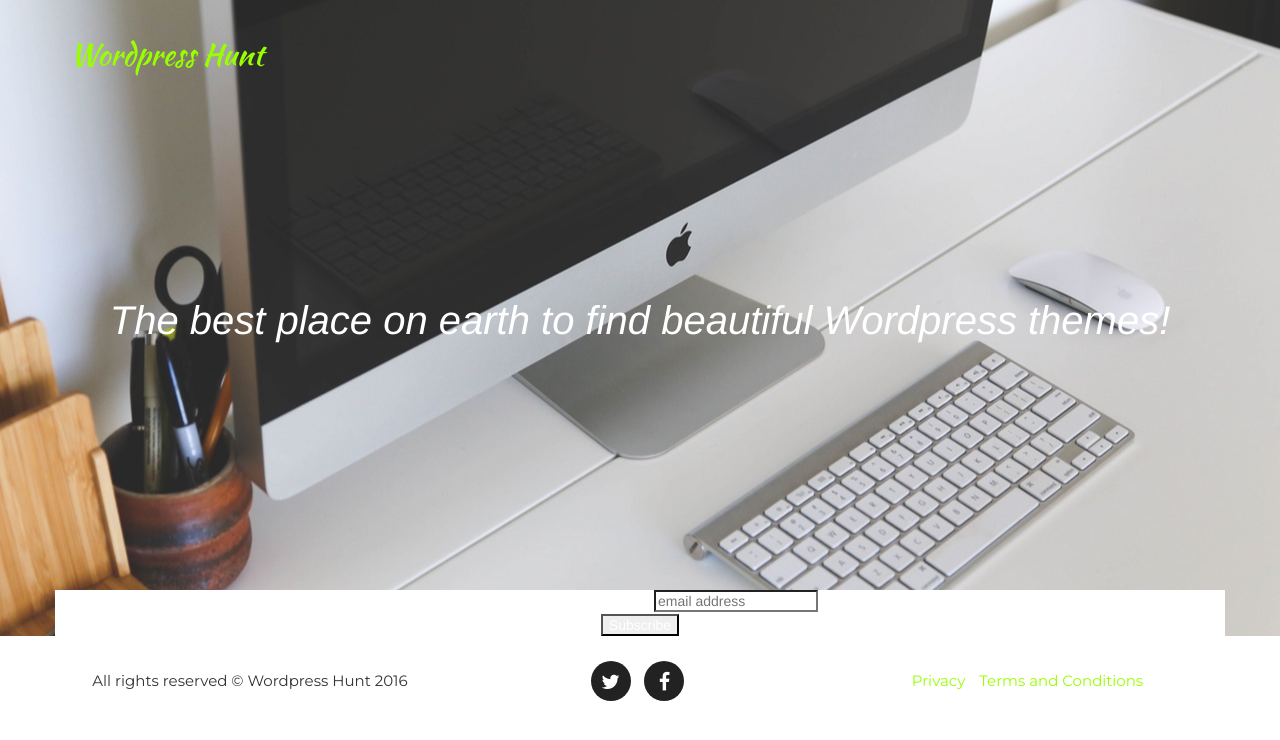
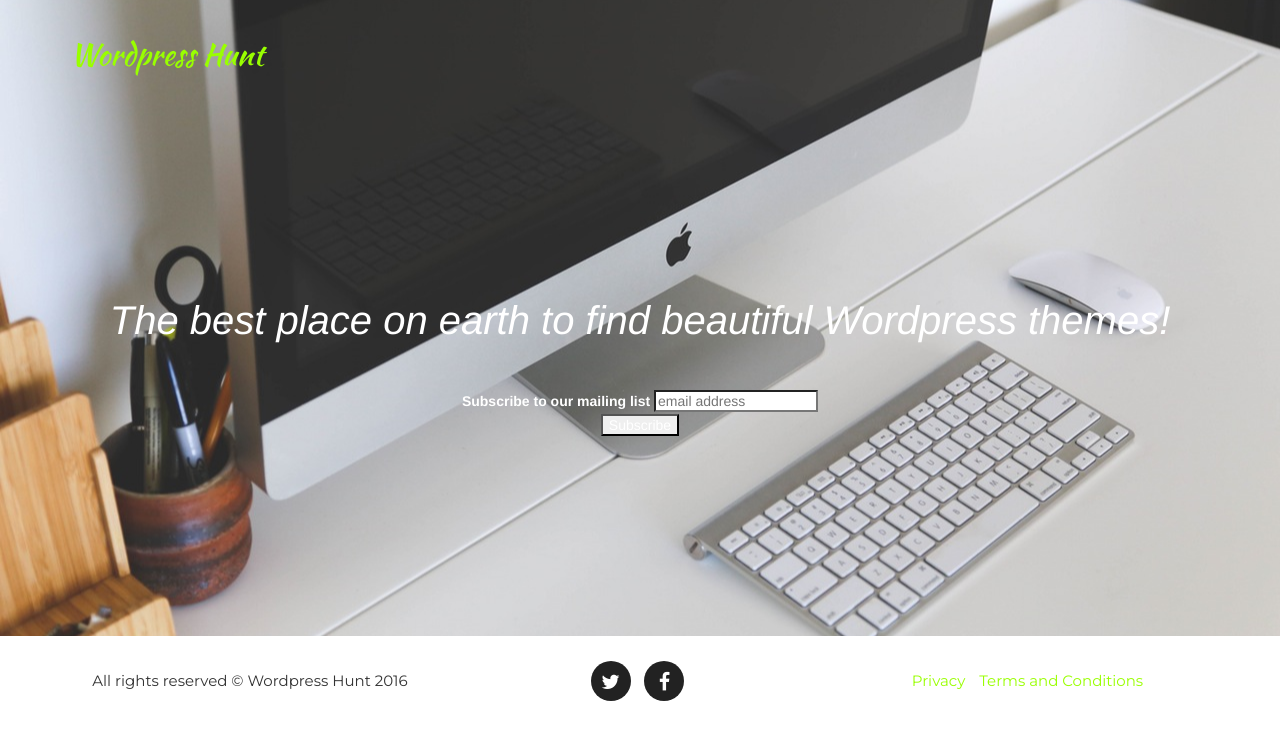
Before and after one commit to whicher/wp, a Jekyll site: the page built from index.html, in a window 1280 px wide. Shown: the top 740 px of the page. Built offline with Jekyll 4.4.1, drawn with Linux system fonts in a browser that asks for light colours; some web fonts are replaced; comment, search, counter and statistics services are not loaded.

```diff
--- a/_includes/header.html
+++ b/_includes/header.html
@@ -44,7 +44,6 @@
                 <div class="intro-lead-in">{{site.description}}</div>
                 <div class="intro-heading"></div>
                 <!-- <a href="#services" class="page-scroll btn btn-xl">Need more details!</a> -->
-            </div>
                 <div class="row">
                   <!-- Begin MailChimp Signup Form -->
                   <link href="//cdn-images.mailchimp.com/embedcode/horizontal-slim-10_7.css" rel="stylesheet" type="text/css">
@@ -53,7 +52,7 @@
                     /* Add your own MailChimp form style overrides in your site stylesheet or in this style block.
                        We recommend moving this block and the preceding CSS link to the HEAD of your HTML file. */
                   </style>
-              <div id="mc_embed_signup">
+                  <div id="mc_embed_signup" style="background-color: transparent;">
                     <form action="//firatdemirel.us2.list-manage.com/subscribe/post?u=c558a2529638a4449014aff4f&amp;id=2da40960cf" method="post" id="mc-embedded-subscribe-form" name="mc-embedded-subscribe-form" class="validate" target="_blank" novalidate>
                         <div id="mc_embed_signup_scroll">
                       <label for="mce-EMAIL">Subscribe to our mailing list</label>
@@ -64,9 +63,10 @@
                         </div>
                     </form>
                   </div>
-
                   <!--End mc_embed_signup-->
                 </div>
+            </div>
+
         </div>
     </header>
 <!--
```
Lines whose indentation alone changed are shown as unchanged.
